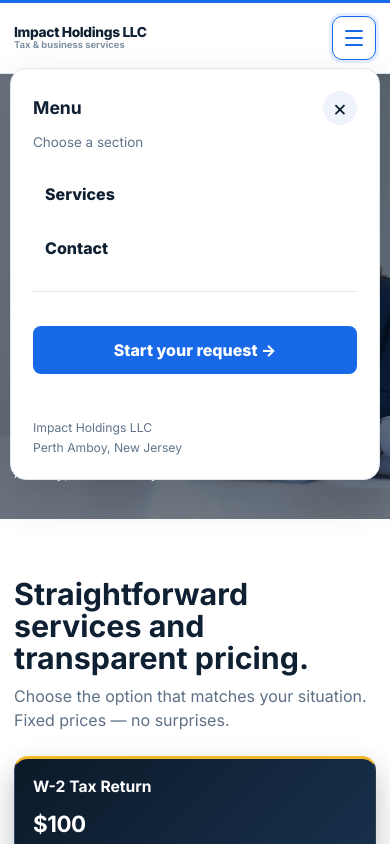
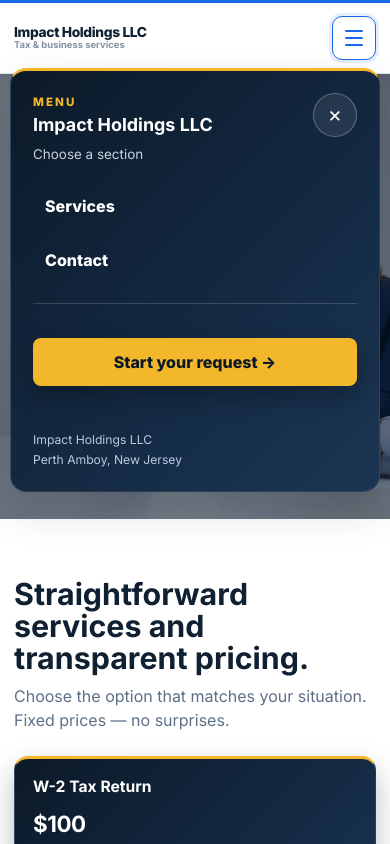
Before and after one commit to impactlabsglobal/impact-holdings-website, a plain HTML site: page index.html in a window 390 px wide. Both pictures are taken after a click on the heading "Open menu". Shown: the top 844 px of the page. Drawn offline with Linux system fonts and the light colour scheme; a script that the page names is missing.

Commit message:
Mobile menu goes LLC navy: gold kicker + brand title, 44px close button, gold CTA

```diff
--- a/index.html
+++ b/index.html
@@ -364,6 +364,20 @@
     .mobile-menu-panel .menu-cta{background:var(--blue,#1769e8);box-shadow:none}
     @media(max-width:760px){.site-header .nav{min-height:68px}.mobile-menu-panel{top:66px}}
     @media(max-width:820px){.site-header .nav{min-height:70px;gap:12px}.site-header .desktop-nav{display:none}.site-header .nav-actions{margin-left:auto}.site-header .nav-cta{display:none}.mobile-menu{display:block}.mobile-menu-panel{top:68px}}
+    /* Mobile menu — LLC navy (2026-11-26): elegant dark panel to match the price cards + LLC section */
+    .mobile-menu-panel{background:linear-gradient(135deg,#0c1928 0%,#142a43 58%,#1b3552 100%);border:1px solid rgba(255,255,255,.14);border-top:3px solid #f2b72b;color:#fff}
+    .mobile-menu-panel .menu-head-copy{display:grid;gap:3px;min-width:0}
+    .mobile-menu-panel .menu-kicker{display:block;color:#f2b72b;font-size:.72rem;font-weight:900;letter-spacing:.18em;text-transform:uppercase}
+    .mobile-menu-panel #menuTitle{color:#fff;font-size:1.12rem;line-height:1.2}
+    .mobile-menu-panel .menu-close{width:44px;height:44px;border:1px solid rgba(255,255,255,.28);border-radius:50%;background:rgba(255,255,255,.08);color:#fff;font-size:1.35rem;line-height:1;flex:0 0 auto}
+    .mobile-menu-panel .menu-close:hover,.mobile-menu-panel .menu-close:focus-visible{background:#f2b72b;border-color:#f2b72b;color:#0c1928;outline:0}
+    .mobile-menu-panel .menu-subtitle{color:#c5d2df}
+    .mobile-menu-panel .site-menu-links a{color:#fff}
+    .mobile-menu-panel .site-menu-links a:hover,.mobile-menu-panel .site-menu-links a:focus-visible{background:rgba(255,255,255,.08);color:#fff;box-shadow:inset 3px 0 0 #f2b72b;outline:0}
+    .mobile-menu-panel .site-menu-divider{background:rgba(255,255,255,.16)}
+    .mobile-menu-panel .menu-cta{background:#f2b72b;color:#0c1928;box-shadow:0 10px 24px rgba(0,0,0,.28)}
+    .mobile-menu-panel .menu-cta:hover{background:#e0a91c;color:#0c1928}
+    .mobile-menu-panel .menu-footer{color:#b9cae0}
     @media(max-width:420px){.site-header .brand-copy{font-size:.86rem}.site-header .brand-copy small{font-size:.59rem}}
     @media(max-width:900px) and (min-width:561px){.footer-grid{grid-template-columns:repeat(2,minmax(0,1fr));gap:24px}.footer-grid>div:first-child{grid-column:1/-1}}
     @media(max-width:560px){.footer-grid{gap:22px}.footer-social-button{max-width:100%;font-size:.8rem!important}.footer-contact a{align-items:flex-start;word-break:break-word}}
@@ -431,7 +445,7 @@
         <details class="mobile-menu" id="mobileMenu">
           <summary class="menu-trigger" id="menuTrigger" aria-label="Open menu"><span></span><span></span><span></span></summary>
           <div class="mobile-menu-panel">
-            <div class="site-menu-head"><strong id="menuTitle">Menu</strong><button class="menu-close" id="menuClose" type="button" aria-label="Close menu">×</button></div>
+            <div class="site-menu-head"><div class="menu-head-copy"><span class="menu-kicker" id="menuKicker">Menu</span><strong id="menuTitle">Impact Holdings LLC</strong></div><button class="menu-close" id="menuClose" type="button" aria-label="Close menu">×</button></div>
             <p class="menu-subtitle" id="menuSubtitle">Choose a section</p>
             <nav class="site-menu-links" aria-label="Mobile navigation">
               <a id="menuTax" href="#services">Services</a>
@@ -571,7 +585,7 @@
     var languageToggle = document.getElementById('languageToggle');
     var languageSets = {
       en: [
-        ['#menuTitle','Menu'],['#menuSubtitle','Choose a section'],['#menuCta','Start your request →'],['#menuTax','Services'],['#menuContact','Contact'],['.nav-links a:nth-child(1)','Services'],['.nav-links a:nth-child(2)','Contact'],
+        ['#menuKicker','Menu'],['#menuTitle','Impact Holdings LLC'],['#menuSubtitle','Choose a section'],['#menuCta','Start your request →'],['#menuTax','Services'],['#menuContact','Contact'],['.nav-links a:nth-child(1)','Services'],['.nav-links a:nth-child(2)','Contact'],
         ['.nav-price','Prices'],['.nav-cta','Get started'],['.quick-actions a:nth-child(1)','Services & prices'],['.quick-actions a:nth-child(2)','Start request'],
         ['.eyebrow','Professional support for every step'],['#hero-title','Taxes made clear. Business built with confidence.'],
         ['.hero-copy p','Professional tax preparation and LLC formation for individuals, contractors, and growing small businesses.'],
@@ -585,7 +599,7 @@
         ['.footer-copy','Professional tax preparation and LLC formation for individuals and small businesses.'],['.footer-column:nth-child(2) h3','Services'],['.footer-column:nth-child(3) h3','Contact'],['.footer-column:nth-child(4) h3','Service area'],['.footer-services a:nth-child(2)','W-2 Tax Return'],['.footer-services a:nth-child(3)','Uber/Lyft 1099'],['.footer-services a:nth-child(4)','LLC formation'],['.footer-services a:nth-child(5)','Start your request'],
       ],
       es: [
-        ['#menuTitle','Menú'],['#menuSubtitle','Elige una sección'],['#menuCta','Comenzar solicitud →'],['#menuTax','Servicios'],['#menuContact','Contacto'],['.nav-links a:nth-child(1)','Servicios'],['.nav-links a:nth-child(2)','Contacto'],
+        ['#menuKicker','Menú'],['#menuTitle','Impact Holdings LLC'],['#menuSubtitle','Elige una sección'],['#menuCta','Comenzar solicitud →'],['#menuTax','Servicios'],['#menuContact','Contacto'],['.nav-links a:nth-child(1)','Servicios'],['.nav-links a:nth-child(2)','Contacto'],
         ['.nav-price','Precios'],['.nav-cta','Comenzar'],['.quick-actions a:nth-child(1)','Servicios y precios'],['.quick-actions a:nth-child(2)','Solicitar ahora'],
         ['.eyebrow','Apoyo profesional en cada paso'],['#hero-title','Impuestos claros. Negocios con confianza.'],
         ['.hero-copy p','Preparación profesional de impuestos y formación de LLC para individuos, contratistas y pequeños negocios.'],
```
